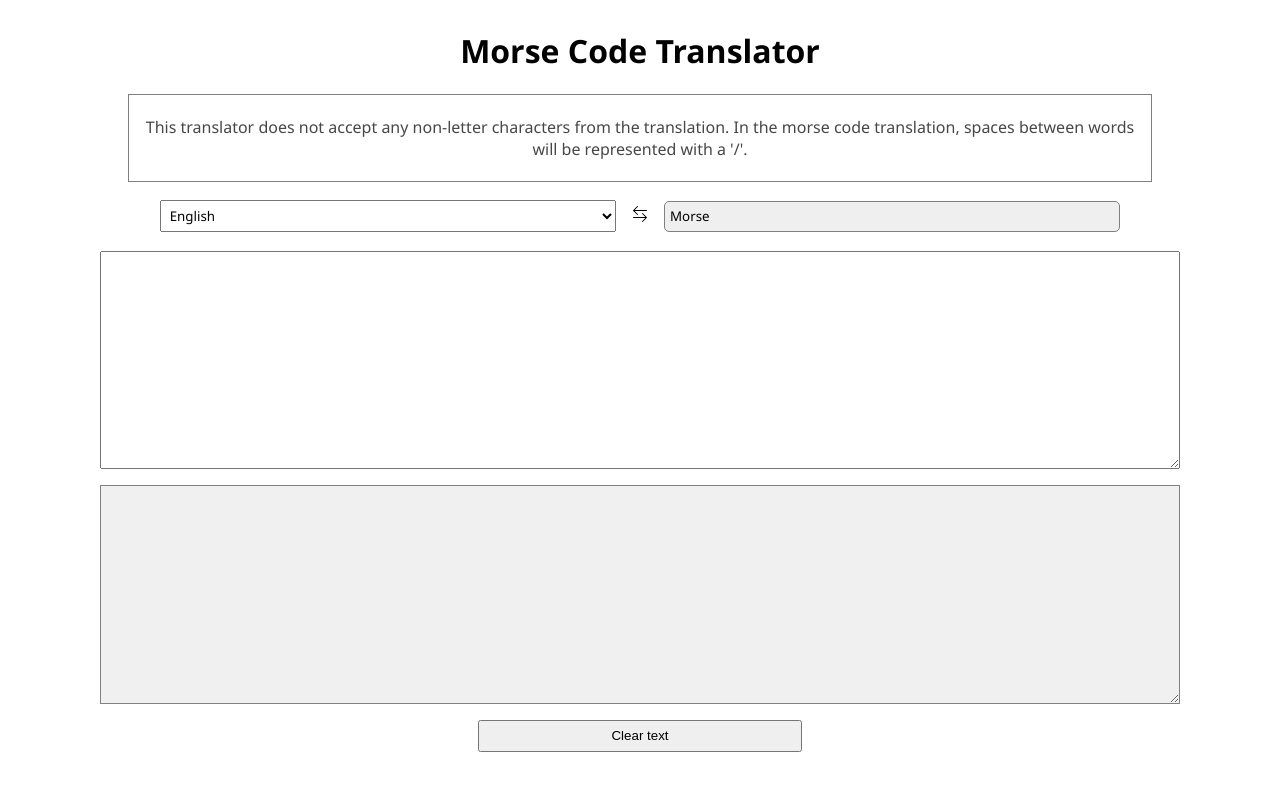
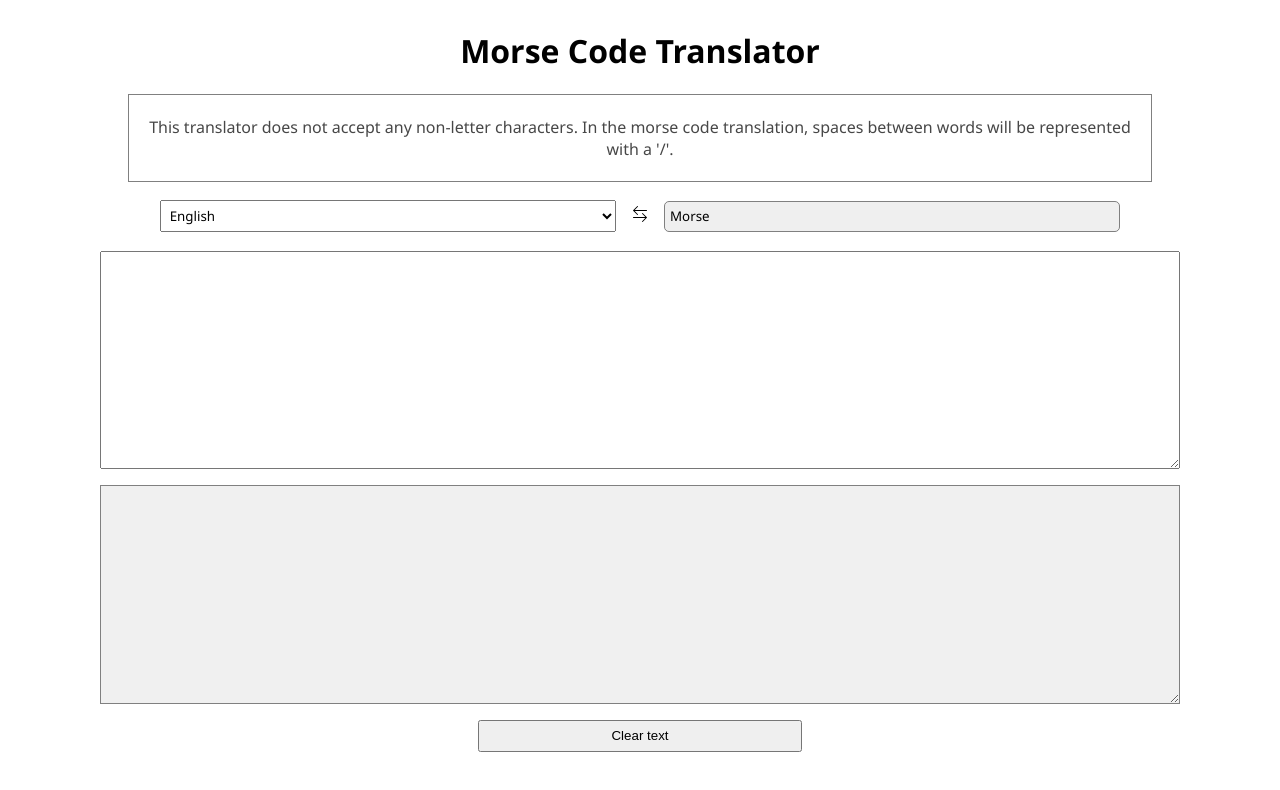
Before and after one commit to marorcas/morse-code-translator, a website with bundled scripts: page index.html in a window 1280 px wide. Built offline with nearby package versions, Linux system fonts and the light colour scheme.

Commit message:
Update index.html

```diff
--- a/index.html
+++ b/index.html
@@ -12,7 +12,7 @@
             <h1 class="heading">Morse Code Translator</h1>
 
             <div class="instructions__container">
-                <p id="instructions">This translator does not accept any non-letter characters from the translation. In the morse code translation, spaces between words will be represented with a '/'.</p>
+                <p id="instructions">This translator does not accept any non-letter characters. In the morse code translation, spaces between words will be represented with a '/'.</p>
             </div>
 
             <div class="translator">
```
